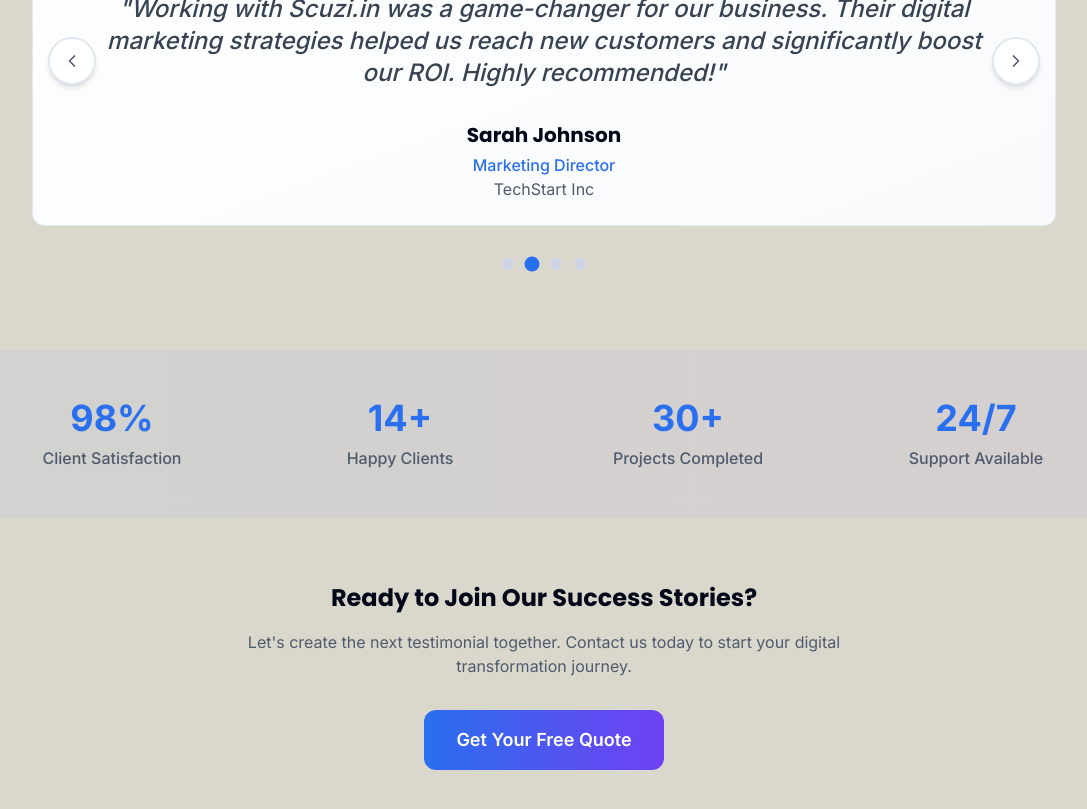
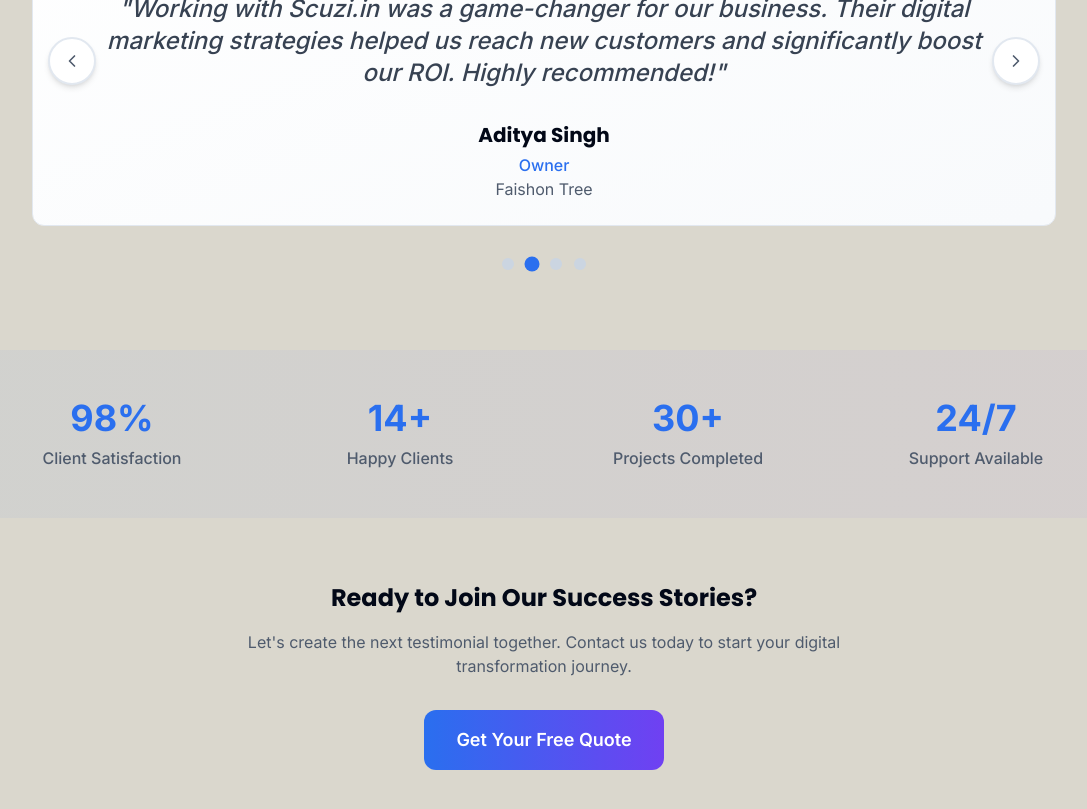
Before and after one commit to scuzi-in/scuzi.in, a React (Vite) app: page / in a window 1280 px wide. Shown: the part 5340-6149 px from the top of the page, without its empty margins (96-1183 px from the left). Built offline with nearby package versions, Linux system fonts and the light colour scheme; the HTML template or start-up script is replaced by a standard one.

Commit message:
testimonial data cahnge has been done.

```diff
--- a/src/components/Testimonials.tsx
+++ b/src/components/Testimonials.tsx
@@ -27,34 +27,34 @@ const Testimonials: React.FC = () => {
   const testimonials: Testimonial[] = [
     {
       id: 1,
-      quote: "Scuzi.in transformed our online presence! Their team is professional, creative, and delivered results beyond our expectations. Our website traffic increased by 250% within just 3 months.",
-      name: "John Smith",
-      company: "ABC Corp",
-      position: "CEO",
+      quote: "Scuzi.in transformed our online presence! Their professionalism and creativity delivered results beyond our expectations. Our website traffic increased by 110% in just three months.",
+      name: "BES Group",
+      company: "BES Online",
+      position: " ",
       rating: 5
     },
     {
       id: 2,
       quote: "Working with Scuzi.in was a game-changer for our business. Their digital marketing strategies helped us reach new customers and significantly boost our ROI. Highly recommended!",
-      name: "Sarah Johnson",
-      company: "TechStart Inc",
-      position: "Marketing Director",
+      name: "Aditya Singh",
+      company: "Faishon Tree",
+      position: "Owner",
       rating: 5
     },
     {
       id: 3,
       quote: "The team at Scuzi.in understands the digital landscape like no other. They developed a stunning website for us and their SEO expertise brought us to the top of Google rankings.",
-      name: "Michael Chen",
-      company: "GreenLeaf Solutions",
+      name: "Bhavesh Rana",
+      company: "Athetic7",
       position: "Founder",
       rating: 5
     },
     {
       id: 4,
       quote: "Exceptional service and outstanding results! Scuzi.in helped us completely revamp our social media strategy and the engagement rates speak for themselves. True professionals!",
-      name: "Emily Rodriguez",
-      company: "Fashion Forward",
-      position: "Brand Manager",
+      name: "Ankit Singh",
+      company: "Singh Resort",
+      position: "Owner",
       rating: 5
     }
   ];
```
Also changed, not shown: 1 other file (tests, documents, lock files or other folders).
